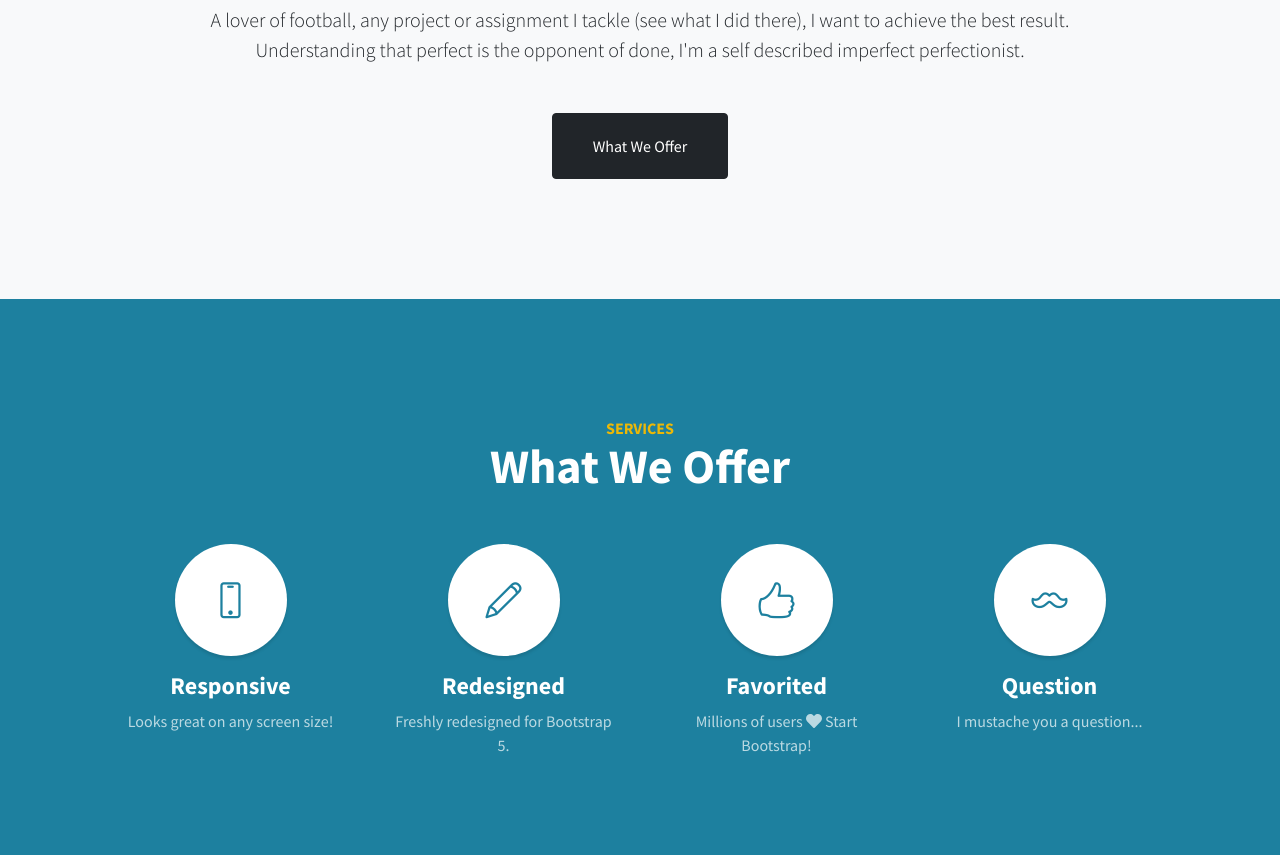
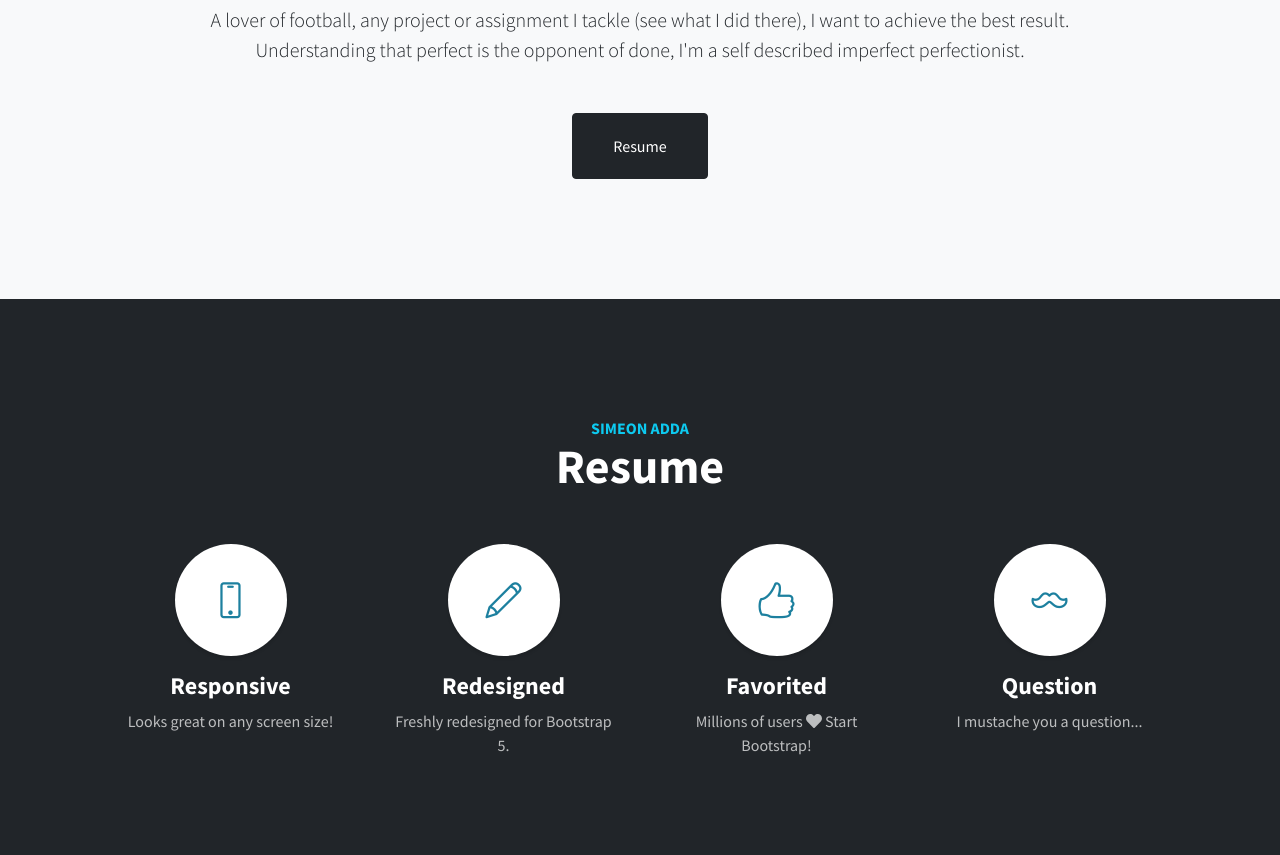
Before and after one commit to simeonadda/portfolio, a website: page dist/index.html in a window 1280 px wide. Shown: the part 1330-2185 px from the top of the page. Drawn offline with nearby package versions, Linux system fonts and the light colour scheme.

Commit message:
added index back to dist

```diff
--- a/dist/index.html
+++ b/dist/index.html
@@ -55,17 +55,17 @@
                         <p class="lead mb-5">
                             A lover of football, any project or assignment I tackle (see what I did there), I want to achieve the best result. Understanding that perfect is the opponent of done, I'm a self described imperfect perfectionist.
                         </p>
-                        <a class="btn btn-dark btn-xl" href="#services">What We Offer</a>
+                        <a class="btn btn-dark btn-xl" href="#services">Resume</a>
                     </div>
                 </div>
             </div>
         </section>
         <!-- Services-->
-        <section class="content-section bg-primary text-white text-center" id="services">
+        <section class="content-section bg-dark text-white text-center" id="services">
             <div class="container px-4 px-lg-5">
                 <div class="content-section-heading">
-                    <h3 class="text-secondary mb-0">Services</h3>
-                    <h2 class="mb-5">What We Offer</h2>
+                    <h3 class="text-info mb-0">Simeon Adda</h3>
+                    <h2 class="mb-5">Resume</h2>
                 </div>
                 <div class="row gx-4 gx-lg-5">
                     <div class="col-lg-3 col-md-6 mb-5 mb-lg-0">
```
